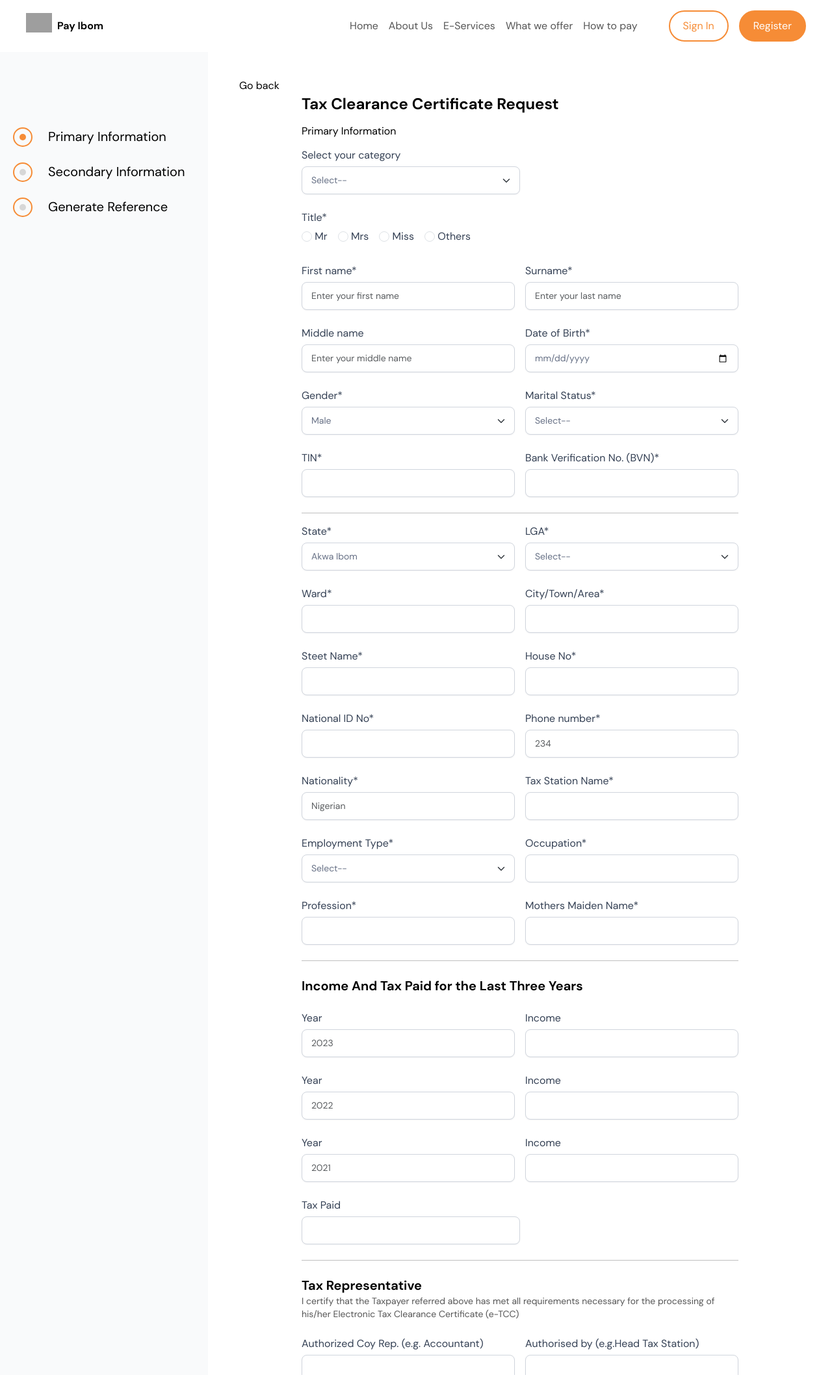
After one commit to aliyukamilu/primeguagenew, a PHP site: page /taxclearance.html in a window 1280 px wide. The commit adds this page. Shown: the top 2153 px of the page at 65% size. Run offline with PHP 8.4, Linux system fonts and the light colour scheme; some libraries are stand-ins or nearby versions; grey boxes are pictures that could not be loaded.

Commit message:
done with tax clearance

```diff
--- a/assets/css/style.css
+++ b/assets/css/style.css
@@ -33,6 +33,11 @@ body {
 
 .fontBold {
   font-family: DM_SansBold;
+}
+
+header {
+  /* box-shadow: rgba(0, 0, 0, 0.1) 0px 1px 2px 0px !important; */
+  box-shadow: rgba(14, 30, 37, 0.12) 0px 2px 4px 0px, rgba(14, 30, 37, 0.32) 0px 2px 16px 0px;
 }
 
 
--- a/eservices.html
+++ b/eservices.html
@@ -77,7 +77,7 @@
             <p>TIN Request</p>
           </a>
 
-          <a href="filetax.html" class="eCards">
+          <a href="taxclearance.html" class="eCards">
             <div class="flex justify-center">
               <iconify-icon icon="material-symbols:layers-rounded" class="textPrimary"></iconify-icon>
             </div>
--- /dev/null
+++ b/taxclearance.html
@@ -0,0 +1,579 @@
+<!DOCTYPE html>
+<html lang="en">
+
+<head>
+  <meta charset="UTF-8" />
+  <meta http-equiv="X-UA-Compatible" content="IE=edge" />
+  <meta name="viewport" content="width=device-width, initial-scale=1.0" />
+  <title>PrimeGuage</title>
+
+  <!-- FAVION ICON -->
+  <link rel="shortcut icon" href="assets/img/favicon.png" type="image/x-icon" />
+  <script src="https://cdn.tailwindcss.com"></script>
+  <link rel="stylesheet" href="assets/bootstrap/css/bootstrap.css" />
+  <link rel="stylesheet" href="assets/css/style.css" />
+  <link rel="stylesheet" href="assets/css/responsive.css" />
+  <link rel="stylesheet" href="assets/fontawesome/css/all.css" />
+  <link rel="stylesheet" href="assets/js/aos-master/dist/aos.css" />
+
+  <style>
+    .formTabs {
+      display: none;
+    }
+  </style>
+</head>
+
+<body>
+  <header class="flex justify-between px-10 bg-white py-3" id="theHeader"></header>
+
+  <section class="flex h-[89vh] overflow-y-scroll">
+
+    <div class="w-3/12 bg-[#F9FAFB] p-3">
+
+      <div class="flex px-1 pt-[100px] h-full">
+        <div>
+          <div class="flex gap-4 mb-4">
+            <div class="theRounder">
+              <div class="active"></div>
+            </div>
+            <div>
+              <h1 class="text-xl">Primary Information</h1>
+            </div>
+          </div>
+
+          <div class="flex gap-4 mb-4">
+            <div class="theRounder">
+              <div></div>
+            </div>
+            <div>
+              <h1 class="text-xl">Secondary Information</h1>
+            </div>
+          </div>
+
+          <div class="flex gap-4 mb-4">
+            <div class="theRounder">
+              <div></div>
+            </div>
+            <div>
+              <h1 class="text-xl">Generate Reference</h1>
+            </div>
+          </div>
+
+        </div>
+      </div>
+
+    </div>
+
+    <div class="w-9/12 bg-white overflow-y-scroll">
+
+      <section class="formTabs h-full">
+        <div class="pt-10 px-10">
+          <a href="eservices.html" class="flex items-center gap-2 w-fit">
+            <iconify-icon icon="eva:arrow-back-outline"></iconify-icon>
+            <span>Go back</span>
+          </a>
+        </div>
+
+        <div class="flex justify-center h-full">
+
+          <form action="" class="w-[70%]">
+            <h1 class="fontBold text-2xl">Tax Clearance Certificate Request</h1>
+            <h1 class="mb-3 mt-3">Primary Information</h1>
+
+            <div class="form-group mb-4">
+              <label for="">Select your category</label>
+              <select name="" class="form-select w-6/12" id="">
+                <option selected disabled>Select--</option>
+              </select>
+            </div>
+            <div class="form-group mb-4">
+              <label for="">Title*</label>
+              <div class="flex gap-3">
+                <div class="form-group">
+                  <input type="radio" name="title" class="form-check-input" id="mr">
+                  <label for="mr">Mr</label>
+                </div>
+                <div class="form-group">
+                  <input type="radio" name="title" class="form-check-input" id="mrs">
+                  <label for="mrs">Mrs</label>
+                </div>
+                <div class="form-group">
+                  <input type="radio" name="title" class="form-check-input" id="miss">
+                  <label for="miss">Miss</label>
+                </div>
+                <div class="form-group">
+                  <input type="radio" name="title" class="form-check-input" id="others">
+                  <label for="others">Others</label>
+                </div>
+              </div>
+            </div>
+
+            <div class="flex items-center gap-3 mb-4">
+              <div class="form-group md:w-6/12">
+                <label for="">First name*</label>
+                <input type="text" class="form-control" placeholder="Enter your first name">
+              </div>
+
+              <div class="form-group  md:w-6/12">
+                <label for="">Surname*</label>
+                <input type="text" class="form-control" placeholder="Enter your last name">
+              </div>
+
+            </div>
+
+            <div class="flex items-center gap-3 mb-4">
+              <div class="form-group md:w-6/12">
+                <label for="">Middle name</label>
+                <input type="text" class="form-control" placeholder="Enter your middle name">
+              </div>
+
+              <div class="form-group  md:w-6/12">
+                <label for="">Date of Birth*</label>
+                <input type="date" class="form-control">
+              </div>
+            </div>
+
+            <div class="flex items-center gap-3 mb-4">
+              <div class="form-group md:w-6/12">
+                <label for="">Gender*</label>
+                <select name="" class="form-select id=">
+                  <option value="male">Male</option>
+                  <option value="female">Female</option>
+                </select>
+              </div>
+
+              <div class="form-group  md:w-6/12">
+                <label for="">Marital Status*</label>
+                <select name="" class="form-select id=">
+                  <option selected disabled>Select--</option>
+                </select>
+              </div>
+            </div>
+
+            <div class="flex items-center gap-3 mb-4">
+              <div class="form-group md:w-6/12">
+                <label for="">TIN*</label>
+                <input type="text" class="form-control" placeholder="">
+              </div>
+
+              <div class="form-group  md:w-6/12">
+                <label for="">Bank Verification No. (BVN)*</label>
+                <input type="text" class="form-control">
+              </div>
+            </div>
+
+            <hr class="mb-3">
+
+            <div class="flex items-center gap-3 mb-4">
+              <div class="form-group md:w-6/12">
+                <label for="">State*</label>
+                <select name="" id="states" class="form-select">
+                  <option value="Akwa Ibom">Akwa Ibom</option>
+                </select>
+              </div>
+
+              <div class="form-group  md:w-6/12">
+                <label for="">LGA*</label>
+                <select name="" class="form-select">
+                  <option selected disabled>Select--</option>
+                </select>
+              </div>
+            </div>
+
+            <div class="flex items-center gap-3 mb-4">
+              <div class="form-group md:w-6/12">
+                <label for="">Ward*</label>
+                <input type="text" class="form-control" placeholder="">
+              </div>
+
+              <div class="form-group md:w-6/12">
+                <label for="">City/Town/Area*</label>
+                <input type="text" class="form-control" placeholder="">
+              </div>
+            </div>
+
+            <div class="flex items-center gap-3 mb-4">
+              <div class="form-group md:w-6/12">
+                <label for="">Steet Name*</label>
+                <input type="text" class="form-control" placeholder="">
+              </div>
+
+              <div class="form-group md:w-6/12">
+                <label for="">House No*</label>
+                <input type="text" class="form-control" placeholder="">
+              </div>
+            </div>
+
+            <div class="flex items-center gap-3 mb-4">
+              <div class="form-group md:w-6/12">
+                <label for="">National ID No*</label>
+                <input type="text" class="form-control" placeholder="">
+              </div>
+
+              <div class="form-group md:w-6/12">
+                <label for="">Phone number*</label>
+                <input type="text" class="form-control" placeholder="234">
+              </div>
+            </div>
+
+            <div class="flex items-center gap-3 mb-4">
+              <div class="form-group md:w-6/12">
+                <label for="">Nationality*</label>
+                <input type="text" class="form-control" placeholder="Nigerian">
+              </div>
+
+              <div class="form-group md:w-6/12">
+                <label for="">Tax Station Name*</label>
+                <input type="text" class="form-control" placeholder="">
+              </div>
+            </div>
+
+            <div class="flex items-center gap-3 mb-4">
+              <div class="form-group md:w-6/12">
+                <label for="">Employment Type*</label>
+                <select name="" class="form-select" id="">
+                  <option value="" disabled selected>Select--</option>
+                </select>
+              </div>
+
+              <div class="form-group md:w-6/12">
+                <label for="">Occupation*</label>
+                <input type="text" class="form-control" placeholder="">
+              </div>
+            </div>
+
+            <div class="flex items-center gap-3 mb-4">
+              <div class="form-group md:w-6/12">
+                <label for="">Profession*</label>
+                <input type="text" class="form-control" placeholder="">
+              </div>
+
+              <div class="form-group md:w-6/12">
+                <label for="">Mothers Maiden Name*</label>
+                <input type="text" class="form-control" placeholder="">
+              </div>
+            </div>
+
+            <hr class="mb-4">
+
+            <h1 class="text-xl fontBold mb-4">Income And Tax Paid for the Last Three Years</h1>
+
+            <div class="flex items-center gap-3 mb-4">
+              <div class="form-group md:w-6/12">
+                <label for="">Year</label>
+                <input type="text" placeholder="2023" class="form-control">
+              </div>
+
+              <div class="form-group md:w-6/12">
+                <label for="">Income</label>
+                <input type="text" class="form-control">
+              </div>
+            </div>
+
+            <div class="flex items-center gap-3 mb-4">
+              <div class="form-group md:w-6/12">
+                <label for="">Year</label>
+                <input type="text" placeholder="2022" class="form-control">
+              </div>
+
+              <div class="form-group md:w-6/12">
+                <label for="">Income</label>
+                <input type="text" class="form-control">
+              </div>
+            </div>
+
+            <div class="flex items-center gap-3 mb-4">
+              <div class="form-group md:w-6/12">
+                <label for="">Year</label>
+                <input type="text" placeholder="2021" class="form-control">
+              </div>
+
+              <div class="form-group md:w-6/12">
+                <label for="">Income</label>
+                <input type="text" class="form-control">
+              </div>
+            </div>
+
+            <div class="form-group md:w-6/12 mb-4">
+              <label for="">Tax Paid</label>
+              <input type="text" class="form-control">
+            </div>
+
+            <hr class="mb-4">
+
+            <h1 class="text-xl fontBold">Tax Representative </h1>
+
+            <p class="text-sm text-[#555555] mb-4">I certify that the Taxpayer referred above has met all requirements
+              necessary for the processing of
+              his/her Electronic Tax Clearance Certificate (e-TCC)</p>
+
+            <div class="flex items-center gap-3 mb-4">
+              <div class="form-group md:w-6/12">
+                <label for="">Authorized Coy Rep. (e.g. Accountant)</label>
+                <input type="text" class="form-control">
+              </div>
+
+              <div class="form-group md:w-6/12">
+                <label for="">Authorised by (e.g.Head Tax Station)</label>
+                <input type="text" class="form-control">
+              </div>
+            </div>
+
+            <button class="button w-full mb-20" type="button" onclick="nextPrev(1)">Continue</button>
+
+
+          </form>
+
+        </div>
+      </section>
+
+      <section class="formTabs h-full">
+        <div class="pt-10 px-10">
+          <button class="flex items-center gap-2" onclick="nextPrev(-1)">
+            <iconify-icon icon="eva:arrow-back-outline"></iconify-icon>
+            <span>Go back</span>
+          </button>
+        </div>
+
+
+        <div class="flex justify-center h-full">
+
+          <form action="" class="w-[70%]">
+            <h1 class="fontBold text-2xl">Tax Clearance Certificate Request</h1>
+            <h1 class="mb-3 mt-3">Secondary Information</h1>
+
+
+            <div class="flex items-center gap-3 mb-4">
+              <div class="form-group md:w-6/12">
+                <label for="">Email Address*</label>
+                <input type="email" class="form-control">
+              </div>
+
+              <div class="form-group  md:w-6/12">
+                <label for="">State of Origin*</label>
+                <select name="" class="form-select" id="">
+                  <option value="Akwa Ibom">Akwa Ibom</option>
+                </select>
+              </div>
+
+            </div>
+
+            <div class="flex items-center gap-3 mb-4">
+              <div class="form-group md:w-6/12">
+                <label for="">Comapny Name*</label>
+                <input type="text" class="form-control">
+              </div>
+
+              <div class="form-group  md:w-6/12">
+                <label for="">Comapny Branch*</label>
+                <input type="text" class="form-control">
+              </div>
+
+            </div>
+
+            <div class="form-group mb-4">
+              <label for="">Comapny Address*</label>
+              <input type="text" class="form-control">
+            </div>
+
+            <div class="flex items-center gap-3 mb-4">
+              <div class="form-group md:w-6/12">
+                <label for="">Web Address*</label>
+                <input type="text" class="form-control">
+              </div>
+
+              <div class="form-group  md:w-6/12">
+                <label for="">Official Position*</label>
+                <input type="text" class="form-control">
+              </div>
+            </div>
+
+            <div class="flex items-center gap-3 mb-4">
+              <div class="form-group md:w-6/12">
+                <label for="">International passport No*</label>
+                <input type="text" class="form-control">
+              </div>
+
+              <div class="form-group  md:w-6/12">
+                <label for="">Alien Registration No*</label>
+                <input type="text" class="form-control">
+              </div>
+            </div>
+
+            <div class="flex items-center gap-3 mb-4">
+              <div class="form-group md:w-6/12">
+                <label for="">If Married State Spouse's Name</label>
+                <input type="text" class="form-control">
+              </div>
+
+              <div class="form-group  md:w-6/12">
+                <label for="">Spouse's Occupation</label>
+                <input type="text" class="form-control">
+              </div>
+            </div>
+
+            <div class="form-group  md:w-6/12">
+              <label for="">Spouse's Business or Employment Address</label>
+              <input type="text" class="form-control">
+            </div>
+
+
+            <hr class="mb-4">
+
+            <h1 class="text-lg fontBold">Names and addresses of previous Employers</h1>
+
+            <div class="flex items-center gap-3 mb-4">
+              <div class="form-group md:w-6/12">
+                <label for="">From</label>
+                <input type="text" class="form-control" placeholder="2021">
+              </div>
+
+              <div class="form-group  md:w-6/12">
+                <label for="">To</label>
+                <input type="text" class="form-control" placeholder="2022">
+              </div>
+            </div>
+
+            <div class="flex items-center gap-3 mb-4">
+              <div class="form-group md:w-6/12">
+                <label for="">From</label>
+                <input type="text" class="form-control" placeholder="">
+              </div>
+
+              <div class="form-group  md:w-6/12">
+                <label for="">To</label>
+                <input type="text" class="form-control" placeholder="">
+              </div>
+            </div>
+
+            <div class="flex items-center gap-3 mb-4">
+              <div class="form-group md:w-6/12">
+                <label for="">From</label>
+                <input type="text" class="form-control" placeholder="">
+              </div>
+
+              <div class="form-group  md:w-6/12">
+                <label for="">To</label>
+                <input type="text" class="form-control" placeholder="">
+              </div>
+            </div>
+
+            <hr class="mb-3">
+            <h1 class="text-xl fontBold">Document Upload</h1>
+
+            <div class="flex items-center gap-3 mb-4">
+              <div class="form-group md:w-6/12">
+                <label for="">Signature and Date*</label>
+                <small class="block text-gray-500 mb-1">Allowed formats: (png, pdf, docx, doc, jpeg, jpg)Max size:
+                  10mb</small>
+                <input type="file" class="form-control" placeholder="">
+              </div>
+
+              <div class="form-group  md:w-6/12">
+                <label for="">Passport*</label>
+                <small class="block text-gray-500 mb-1">Allowed formats: (png, pdf, docx, doc, jpeg, jpg)Max size:
+                  10mb</small>
+                <input type="file" class="form-control" placeholder="">
+              </div>
+            </div>
+
+            <div class="flex items-center gap-3 mb-4">
+              <div class="form-group md:w-6/12">
+                <label for="">Signature and Date*</label>
+                <small class="block text-gray-500 mb-1">Allowed formats: (png, pdf, docx, doc, jpeg, jpg)Max size:
+                  10mb</small>
+                <input type="file" class="form-control" placeholder="">
+              </div>
+
+              <div class="form-group  md:w-6/12">
+                <label for="">Passport*</label>
+                <small class="block text-gray-500 mb-1">Allowed formats: (png, pdf, docx, doc, jpeg, jpg)Max size:
+                  10mb</small>
+                <input type="file" class="form-control" placeholder="">
+              </div>
+            </div>
+
+
+            <button class="button w-full mb-20 mt-5" type="button" onclick="nextPrev(1)">Submit</button>
+
+
+          </form>
+
+        </div>
+      </section>
+
+      <section class="formTabs h-full">
+        <div class="pt-10 px-10">
+          <button class="flex items-center gap-2" onclick="nextPrev(-1)">
+            <iconify-icon icon="eva:arrow-back-outline"></iconify-icon>
+            <span>Go back</span>
+          </button>
+        </div>
+
+
+        <div class="flex justify-center h-full">
+
+          <div action="" class="w-[70%] mt-10">
+            <h1 class="fontBold text-2xl">Tax Clearance Certificate Request</h1>
+            <h1 class="mb-3 mt-3">Generate Reference</h1>
+
+
+            <p>Please generate a reference number after submitting your application to help track its progress. The
+              reference number will be used to identify and track your application throughout the review process. You
+              can generate the reference number by clicking on the button below.
+              Thank you for submitting your application, and we look forward to processing it.
+              Best regards,</p>
+
+            <div class="mt-5 gap-4">
+              <button class="button" data-bs-toggle="modal" data-bs-target="#refNumberModal">Generate reference
+                number</button>
+              <button class="outline-btn">Go back to Dashboard</button>
+            </div>
+          </div>
+
+        </div>
+      </section>
+
+      <!-- Modal -->
+      <div class="modal fade" id="refNumberModal" tabindex="-1">
+        <div class="modal-dialog modal-dialog-scrollable modal-dialog-centered modal-md">
+          <div class="modal-content">
+            <div class="modal-header">
+              <h1 class="text-md">TIN reference</h1>
+              <button type="button" class="btn-close" data-bs-dismiss="modal" aria-label="Close">
+                <iconify-icon icon="fluent-mdl2:cancel"></iconify-icon>
+              </button>
+            </div>
+            <div class="modal-body px-5">
+
+              <h1 class="text-center text-2xl">IBS|20230215| 1033</h1>
+              <p class="text-center mt-5 text-[#555555]">Thanks for using Intelligent Billing System.</p>
+              <p class="text-center text-[#555555]">Kindly check back later to know your application
+                status.</p>
+            </div>
+          </div>
+        </div>
+      </div>
+
+    </div>
+
+  </section>
+
+
+
+
+  <script src="assets/js/jquery.js"></script>
+  <script src="assets/bootstrap/js/bootstrap.bundle.js"></script>
+  <script src="assets/js/aos-master/dist/aos.js"></script>
+  <script src="assets/js/sweetalert2/dist/sweetalert2.all.min.js"></script>
+  <script src="https://code.iconify.design/iconify-icon/1.0.2/iconify-icon.min.js"></script>
+  <script>
+    AOS.init();
+  </script>
+  <script src="assets/js/nav.js"></script>
+  <script src="assets/js/payment.js"></script>
+  <script src="assets/js/generateinvoice.js"></script>
+  <script src="assets/js/landingcms.js"></script>
+</body>
+
+</html>
```
